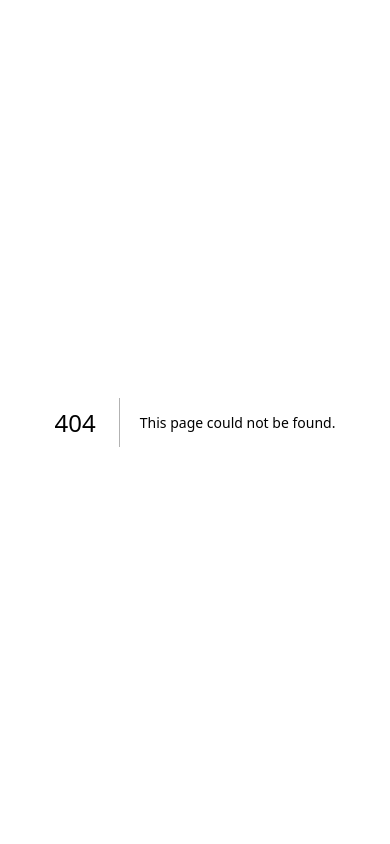
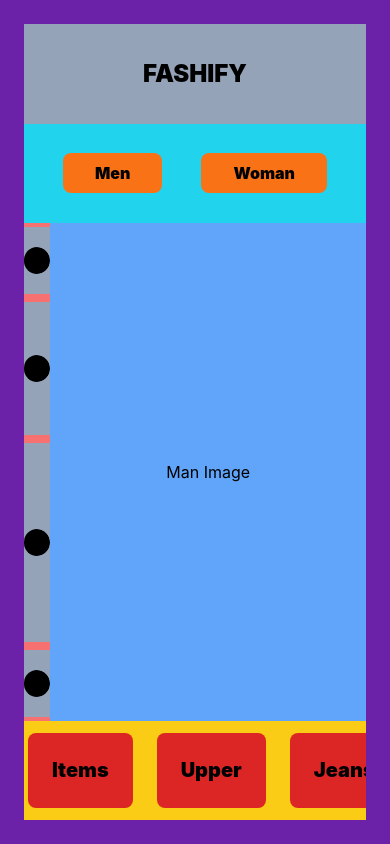
Before and after one commit to bhaveshmhadse/fashify, a Next.js app: page /design in a window 390 px wide. Before the commit this address had no page. Built offline with nearby package versions, Linux system fonts and the light colour scheme.

Commit message:
Completed the Layouts for both mobile view and laptop view

```diff
--- /dev/null
+++ b/components/Container.tsx
@@ -0,0 +1,110 @@
+import { useState } from "react";
+
+const Container = ({}) => {
+  let [showhowClotheTypeSelection, setShowClotheTypeSelection] = useState(false);
+
+  const handleClothesSelectionModal = () => setShowClotheTypeSelection(true);
+
+  let [outfitType, setoutfitsType] = useState([
+    { type: "head", height: "h-1/6" },
+    { type: "torso", height: "h-2/6" },
+    { type: "pant", height: "h-3/6" },
+    { type: "shoe", height: "h-1/6" },
+  ]);
+
+  let [outfitColour, setoutfitColour] = useState({
+    head: "#ffff",
+    torso: "#ffff",
+    pant: "#ffff",
+    shoe: "#ffff",
+  });
+
+  return (
+    <div className='w-full h-auto lg:h-full flex flex-col items-center justify-center m-0 bg-slate-100 relative'>
+      <div className='w-full h-full bg-purple-800 p-6 lg:items-center lg:justify-center lg:flex' style={{ width: "100vw", height: "100vh", margin: "0" }}>
+        <div className='h-full bg-orange-500 lg:flex lg:flex-row flex flex-col w-full lg:w-5/6 lg:items-center lg:justify-center lg:px-6'>
+          <div className='h-1/6 lg:hidden bg-slate-400 items-center justify-center flex font-black text-2xl uppercase'>Fashify</div>
+          <div className='h-1/6 lg:w-1/6 w-full flex bg-cyan-400 items-center justify-evenly lg:flex-col lg:h-2/6'>
+            <div className='flex items-center justify-center bg-orange-500 px-8 py-2 rounded-lg font-black'>Men</div>
+            <div className='flex items-center justify-center bg-orange-500 px-8 py-2 rounded-lg font-black'>Woman</div>
+          </div>
+          <div className='h-5/6 flex bg-green-400 flex-row items-center lg:h-5/6 lg:w-5/6'>
+            <div className='w-1/12 bg-red-400 h-full flex flex-col items-center'>
+              {outfitType.map(eachObject => {
+                let {type, height} = eachObject;
+                return (
+                  <div key={Math.random().toString()} className={`flex items-center justify-start w-full ${height} bg-slate-400 my-1 `}>
+                    <input className='bg-transparent rounded-full w-full ' type='color' name={type} id={type} value={outfitColour[type] || "#ffff"} />
+                  </div>
+                );
+              })}
+            </div>
+            <div className='w-full h-full flex items-center justify-center bg-blue-400'>Man Image</div>
+          </div>
+          <div className='h-1/6 flex bg-yellow-400 items-center overflow-x-auto lg:grid lg:w-2/6 lg:grid-cols-2 lg:h-5/6 lg:overflow-y-auto gap-4 '>
+            <div onClick={handleClothesSelectionModal} className='w-full px-6 mx-1 bg-red-600  h-3/4 rounded-lg items-center justify-center flex font-black text-xl lg:w-full lg:h-full lg:m-0 lg:p-0 items'>
+              Items
+            </div>
+            <div onClick={handleClothesSelectionModal} className='w-full px-6 mx-1 bg-red-600  h-3/4 rounded-lg items-center justify-center flex font-black text-xl lg:w-full lg:h-full lg:m-0 lg:p-0 items'>
+              Upper
+            </div>
+            <div onClick={handleClothesSelectionModal} className='w-full px-6 mx-1 bg-red-600  h-3/4 rounded-lg items-center justify-center flex font-black text-xl lg:w-full lg:h-full lg:m-0 lg:p-0 items'>
+              Jeans
+            </div>
+            <div onClick={handleClothesSelectionModal} className='w-full px-6 mx-1 bg-red-600  h-3/4 rounded-lg items-center justify-center flex font-black text-xl lg:w-full lg:h-full lg:m-0 lg:p-0 items'>
+              Shoes
+            </div>
+            <div onClick={handleClothesSelectionModal} className='w-full px-6 mx-1 bg-red-600  h-3/4 rounded-lg items-center justify-center flex font-black text-xl lg:w-full lg:h-full lg:m-0 lg:p-0 items'>
+              Shoes
+            </div>
+            <div onClick={handleClothesSelectionModal} className='w-full px-6 mx-1 bg-red-600  h-3/4 rounded-lg items-center justify-center flex font-black text-xl lg:w-full lg:h-full lg:m-0 lg:p-0 items'>
+              Shoes
+            </div>
+            <div onClick={handleClothesSelectionModal} className='w-full px-6 mx-1 bg-red-600  h-3/4 rounded-lg items-center justify-center flex font-black text-xl lg:w-full lg:h-full lg:m-0 lg:p-0 items'>
+              Shoes
+            </div>
+            <div onClick={handleClothesSelectionModal} className='w-full px-6 mx-1 bg-red-600  h-3/4 rounded-lg items-center justify-center flex font-black text-xl lg:w-full lg:h-full lg:m-0 lg:p-0 items'>
+              Shoes
+            </div>
+          </div>
+
+          {showhowClotheTypeSelection && (
+            <div className='flex fixed bottom-0 left-0 right-0 bg-gray-700 items-center justify-center h-2/6 rounded-t-xl lg:right-0 lg:top-0 lg:ml-auto  lg:bottom-0 lg:w-1/6 lg:h-full '>
+              <button className='flex items-center justify-center absolute top-5 right-5 font-black text-white lg:left-5 lg:top-5 lg:justify-start' onClick={() => setShowClotheTypeSelection(false)}>
+                X
+              </button>
+              <div className='h-4/6 flex bg-gray-800 items-center overflow-x-auto lg:overflow-x-hidden lg:flex-col lg:w-full lg:px-2 lg:overflow-y-auto lg:h-4/6'>
+                <div onClick={handleClothesSelectionModal} className='w-full px-6 mx-1 bg-red-600  h-3/4 rounded-lg items-center justify-center flex font-black text-xl lg:w-full  lg:m-0 lg:p-0 item lg:h-full'>
+                  Items
+                </div>
+                <div onClick={handleClothesSelectionModal} className='w-full px-6 mx-1 bg-red-600  h-3/4 rounded-lg items-center justify-center flex font-black text-xl lg:w-full  lg:m-0 lg:p-0 item lg:h-full'>
+                  Upper
+                </div>
+                <div onClick={handleClothesSelectionModal} className='w-full px-6 mx-1 bg-red-600  h-3/4 rounded-lg items-center justify-center flex font-black text-xl lg:w-full  lg:m-0 lg:p-0 item lg:h-full'>
+                  Jeans
+                </div>
+                <div onClick={handleClothesSelectionModal} className='w-full px-6 mx-1 bg-red-600  h-3/4 rounded-lg items-center justify-center flex font-black text-xl lg:w-full  lg:m-0 lg:p-0 item lg:h-full'>
+                  Shoes
+                </div>
+                <div onClick={handleClothesSelectionModal} className='w-full px-6 mx-1 bg-red-600  h-3/4 rounded-lg items-center justify-center flex font-black text-xl lg:w-full  lg:m-0 lg:p-0 item lg:h-full'>
+                  Shoes
+                </div>
+                <div onClick={handleClothesSelectionModal} className='w-full px-6 mx-1 bg-red-600  h-3/4 rounded-lg items-center justify-center flex font-black text-xl lg:w-full  lg:m-0 lg:p-0 item lg:h-full'>
+                  Shoes
+                </div>
+                <div onClick={handleClothesSelectionModal} className='w-full px-6 mx-1 bg-red-600  h-3/4 rounded-lg items-center justify-center flex font-black text-xl lg:w-full  lg:m-0 lg:p-0 item lg:h-full'>
+                  Shoes
+                </div>
+                <div onClick={handleClothesSelectionModal} className='w-full px-6 mx-1 bg-red-600  h-3/4 rounded-lg items-center justify-center flex font-black text-xl lg:w-full  lg:m-0 lg:p-0 item lg:h-full'>
+                  Shoes
+                </div>
+              </div>
+            </div>
+          )}
+        </div>
+      </div>
+    </div>
+  );
+};
+
+export default Container;
--- a/package.json
+++ b/package.json
@@ -17,8 +17,11 @@
     "@types/node": "18.11.7",
     "@types/react": "18.0.24",
     "@types/react-dom": "18.0.8",
+    "autoprefixer": "^10.4.13",
     "eslint": "8.26.0",
     "eslint-config-next": "13.0.0",
+    "postcss": "^8.4.18",
+    "tailwindcss": "^3.2.1",
     "typescript": "4.8.4"
   }
 }
--- /dev/null
+++ b/pages/design.tsx
@@ -0,0 +1,20 @@
+import Head from "next/head";
+import Image from "next/image";
+import Container from "../components/Container";
+import styles from "../styles/Home.module.css";
+
+const Design = () => {
+  return (
+    <div className='w-full m-0'>
+      <Head>
+        <title>Create Next App</title>
+        <meta name='description' content='Generated by create next app' />
+        <link rel='icon' href='/favicon.ico' />
+      </Head>
+
+      <Container />
+    </div>
+  );
+};
+
+export default Design;
--- /dev/null
+++ b/postcss.config.js
@@ -0,0 +1,6 @@
+module.exports = {
+  plugins: {
+    tailwindcss: {},
+    autoprefixer: {},
+  },
+}
--- a/styles/globals.css
+++ b/styles/globals.css
@@ -2,8 +2,7 @@ html,
 body {
   padding: 0;
   margin: 0;
-  font-family: -apple-system, BlinkMacSystemFont, Segoe UI, Roboto, Oxygen,
-    Ubuntu, Cantarell, Fira Sans, Droid Sans, Helvetica Neue, sans-serif;
+  font-family: -apple-system, BlinkMacSystemFont, Segoe UI, Roboto, Oxygen, Ubuntu, Cantarell, Fira Sans, Droid Sans, Helvetica Neue, sans-serif;
 }
 
 a {
@@ -24,3 +23,28 @@ a {
     background: black;
   }
 }
+
+input[type="color"] {
+  -webkit-appearance: none;
+  border: none;
+  /* width: 32px; */
+  /* height: 32px; */
+}
+input[type="color"]::-webkit-color-swatch-wrapper {
+  padding: 0;
+}
+input[type="color"]::-webkit-color-swatch {
+  border: none;
+
+  border-top-right-radius: 3rem;
+  border-bottom-right-radius: 3rem;
+}
+
+.item {
+  height: 40vw;
+  /* color: #ffff */
+}
+
+@tailwind base;
+@tailwind components;
+@tailwind utilities;
--- /dev/null
+++ b/tailwind.config.js
@@ -0,0 +1,8 @@
+/** @type {import('tailwindcss').Config} */
+module.exports = {
+  content: ["./pages/**/*.{js,ts,jsx,tsx}", "./components/**/*.{js,ts,jsx,tsx}"],
+  theme: {
+    extend: {},
+  },
+  plugins: [],
+};
--- a/tsconfig.json
+++ b/tsconfig.json
@@ -4,7 +4,7 @@
     "lib": ["dom", "dom.iterable", "esnext"],
     "allowJs": true,
     "skipLibCheck": true,
-    "strict": true,
+    "strict": false,
     "forceConsistentCasingInFileNames": true,
     "noEmit": true,
     "esModuleInterop": true,
```
Also changed, not shown: 1 other file (tests, documents, lock files or other folders).
